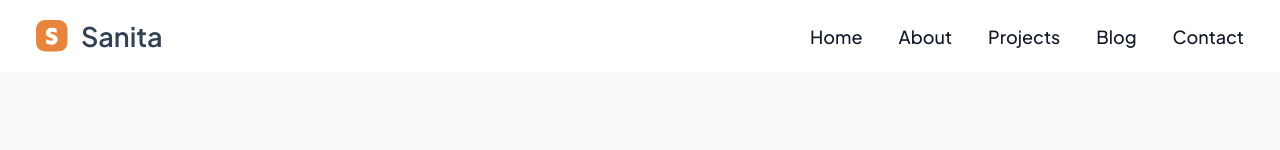
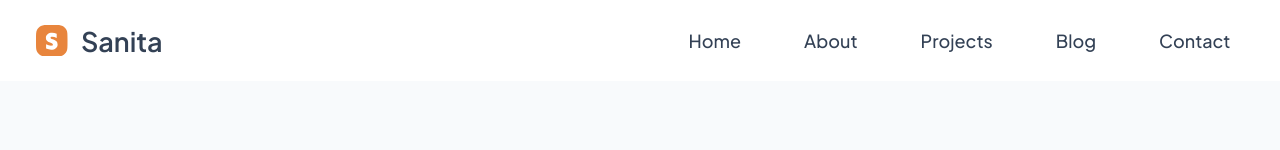
Before and after one commit to sanicodeplayground/portfolio2024, a React (Vite) app: page / in a window 1280 px wide. Shown: the top 150 px of the page. Built offline with nearby package versions, Linux system fonts and the light colour scheme.

Commit message:
tailwind reusable component on menu

```diff
--- a/src/components/Header.jsx
+++ b/src/components/Header.jsx
@@ -1,12 +1,17 @@
-import React, { useState } from "react";
-import { Link } from "react-router-dom";
+import React, { useState, useEffect } from "react";
+import { Link, useLocation } from "react-router-dom";
 
 function Header() {
   const [isMenuOpen, setIsMenuOpen] = useState(false);
+  const location = useLocation();
 
   const toggleMenu = () => {
     setIsMenuOpen((prevState) => !prevState); // Toggle based on previous state
   };
+
+  useEffect(() => {
+    setIsMenuOpen(false);
+  }, [location]);
 
   return (
     <header>
@@ -70,43 +75,27 @@ function Header() {
           >
             <ul className="font-medium flex flex-col p-4 md:p-0 mt-4 border border-gray-100 rounded-lg bg-gray-50 md:flex-row md:space-x-8 rtl:space-x-reverse md:mt-0 md:border-0 md:bg-white dark:bg-gray-800 md:dark:bg-gray-900 dark:border-gray-700 ">
               <li>
-                <Link
-                  to="/"
-                  className="ease-in duration-700 block py-2 px-3 text-gray-900 rounded hover:bg-gray-100 md:hover:bg-transparent md:border-0 md:hover:text-blue-700 md:p-0 dark:text-white md:dark:hover:text-blue-500 dark:hover:bg-gray-700 dark:hover:text-white md:dark:hover:bg-transparent"
-                  aria-current="page"
-                >
+                <Link to="/" className="menu" aria-current="page">
                   Home
                 </Link>
               </li>
               <li>
-                <Link
-                  to="/about"
-                  className="ease-in duration-700 block py-2 px-3 text-gray-900 rounded hover:bg-gray-100 md:hover:bg-transparent md:border-0 md:hover:text-blue-700 md:p-0 dark:text-white md:dark:hover:text-blue-500 dark:hover:bg-gray-700 dark:hover:text-white md:dark:hover:bg-transparent"
-                >
+                <Link to="/about" className="menu">
                   About
                 </Link>
               </li>
               <li>
-                <Link
-                  to="/projects"
-                  className="ease-in duration-700 block py-2 px-3 text-gray-900 rounded hover:bg-gray-100 md:hover:bg-transparent md:border-0 md:hover:text-blue-700 md:p-0 dark:text-white md:dark:hover:text-blue-500 dark:hover:bg-gray-700 dark:hover:text-white md:dark:hover:bg-transparent"
-                >
+                <Link to="/projects" className="menu">
                   Projects
                 </Link>
               </li>
               <li>
-                <Link
-                  to="/blog"
-                  className="ease-in duration-700 block py-2 px-3 text-gray-900 rounded hover:bg-gray-100 md:hover:bg-transparent md:border-0 md:hover:text-blue-700 md:p-0 dark:text-white md:dark:hover:text-blue-500 dark:hover:bg-gray-700 dark:hover:text-white md:dark:hover:bg-transparent"
-                >
+                <Link to="/blog" className="menu">
                   Blog
                 </Link>
               </li>
               <li>
-                <Link
-                  to="/contact"
-                  className="ease-in duration-700 block py-2 px-3 text-gray-900 rounded hover:bg-gray-100 md:hover:bg-transparent md:border-0 md:hover:text-blue-700 md:p-0 dark:text-white md:dark:hover:text-blue-500 dark:hover:bg-gray-700 dark:hover:text-white md:dark:hover:bg-transparent"
-                >
+                <Link to="/contact" className="menu">
                   Contact
                 </Link>
               </li>
--- a/src/components/Projects.jsx
+++ b/src/components/Projects.jsx
@@ -9,7 +9,7 @@ function Projects() {
       </h2>
 
       {/* projects grid */}
-      <ul className="grid grid-cols-1 sm:grid-cols-2 lg:grid-cols-3 mx-auto gap-6 lg:gap-y-8 xl:gap-x-8 lg:max-w-6xl pb-20">
+      <ul className="grid grid-cols-1 gap-6 sm:grid-cols-2 lg:grid-cols-3 lg:max-w-6xl pb-20">
 
         <li className="transition ease-in-out duration-700 rounded-3xl bg-slate-50 p-6 dark:bg-slate-800/80 dark:highlight-white/5 hover:bg-slate-100 dark:hover:bg-slate-700/50 ">
           <div className="rounded-md transform overflow-hidden shadow-[0_2px_8px_rgba(15,23,42,0.08)] bg-slate-200 dark:bg-slate-700">
--- a/src/index.css
+++ b/src/index.css
@@ -3,10 +3,16 @@
 @tailwind components;
 @tailwind utilities;
 
+@layer component {
+  .menu {
+    @apply ease-in duration-300 block py-2 px-3 text-gray-900 rounded dark:text-white;
+  }
+  .menu:hover {
+    @apply bg-slate-200 dark:bg-blue-700;
+  }
   .markdown {
     @apply text-slate-500 p-4 bg-blue-100 dark:bg-blue-950 dark:text-blue-400 rounded-lg mb-8 mt-6 font-bold;
   }
-
   .article {
     @apply mx-auto w-full max-w-2xl;
   }
@@ -28,3 +34,4 @@
   .article a {
     @apply inline-flex items-center font-medium  text-blue-600 dark:text-blue-500 hover:underline;
   }
+}
```
Lines whose indentation alone changed are shown as unchanged.
